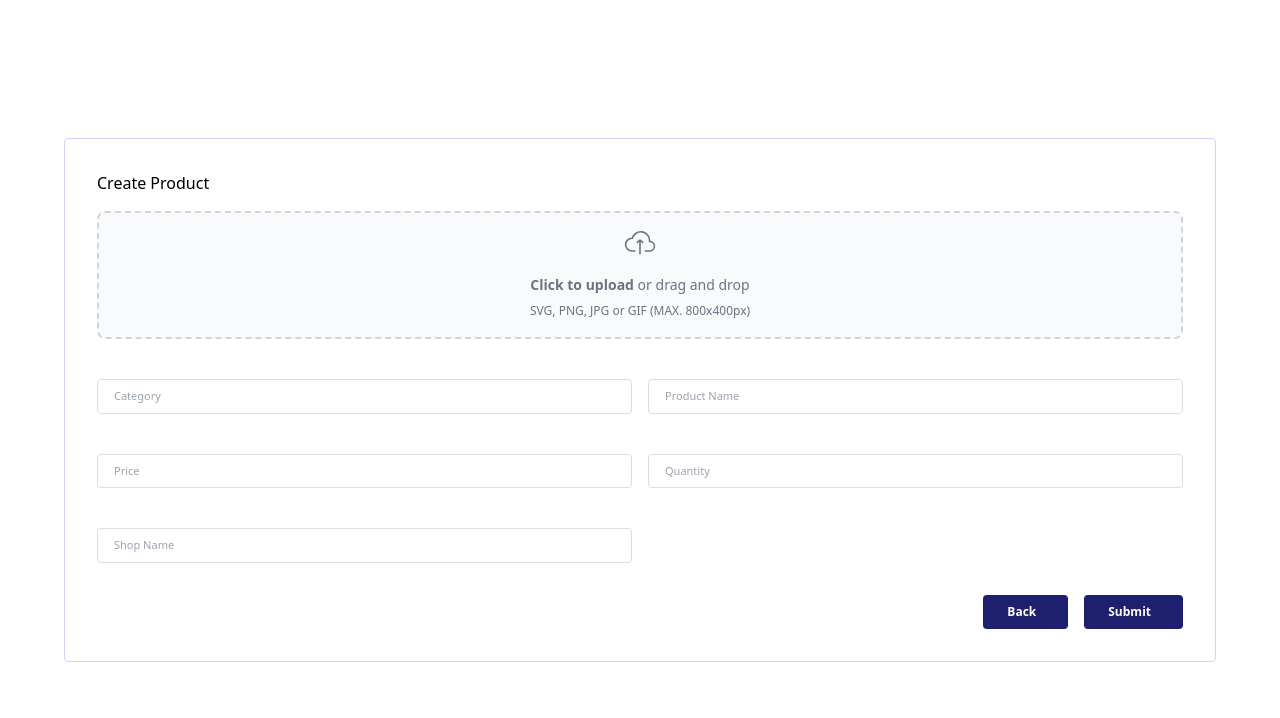
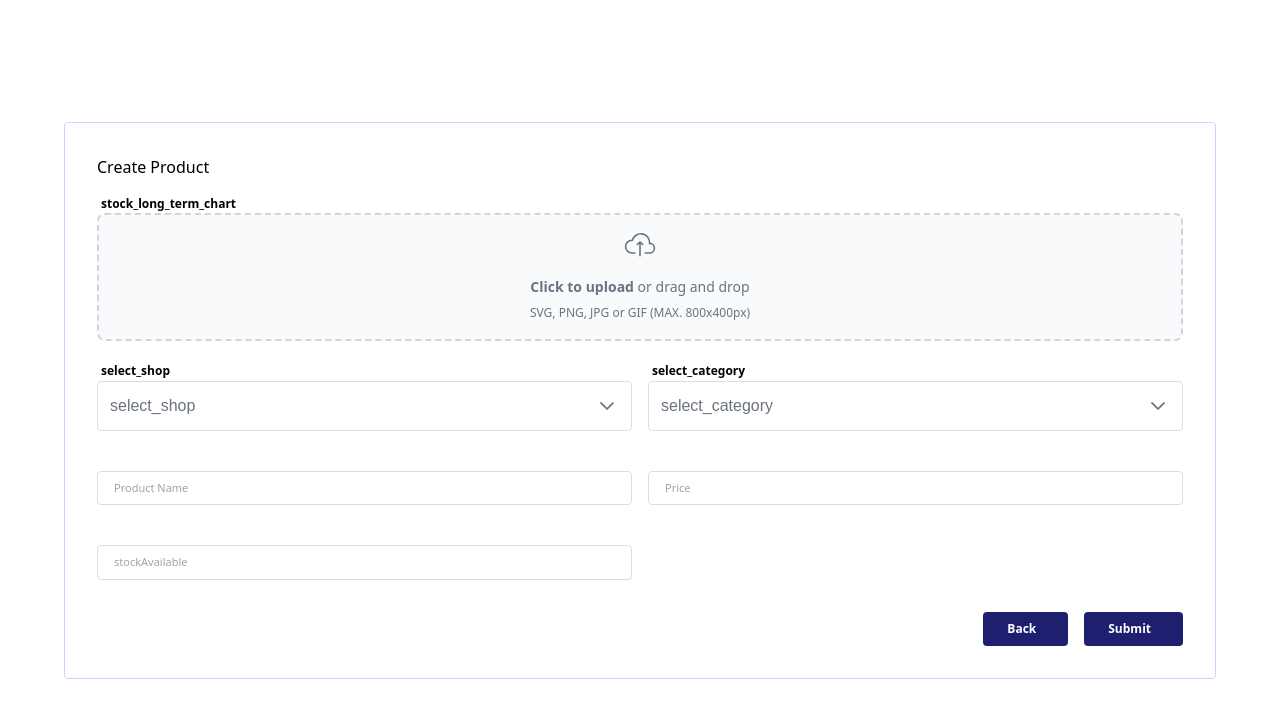
Before and after one commit to Hiteshsu06/Ecommerce-frontend, a React (Create React App) app: page /create-product in a window 1280 px wide. Shown: the top 718 px of the page. Built offline with nearby package versions, Linux system fonts and the light colour scheme; no server answers; a web font is replaced by a local one.

Commit message:
product remain

```diff
--- a/src/components/common/DropdownComponent.jsx
+++ b/src/components/common/DropdownComponent.jsx
@@ -1,21 +1,26 @@
 import { Dropdown } from 'primereact/dropdown';
 
-const DropdownComponent = ({selectedCity, cities, optionLabel, placeholder, className}) => {
-
-  const selectValue=(value)=>{
-    console.log("Data",value)
-  }
-
+const DropdownComponent = ({value, name, editable, data, onChange, optionLabel, placeholder, className, error, touched, label}) => {
   return (
     <div>
+       {placeholder ? (
+          <label className="text-[12px] text-TextSecondaryColor ms-[4px] font-[600]">{placeholder}</label>
+        ) : null}
         <Dropdown
-            value={selectedCity}
-            onChange={(e) => selectValue(e.value)}
-            options={cities}
+            name={name}
+            value={value}
+            onChange={onChange}
+            options={data}
+            editable={editable}
             optionLabel={optionLabel}
             placeholder={placeholder}
             className={className}
-        />
+         />
+         {error && touched ? (
+            <p className="text-[0.7rem] text-red-600">{error}</p>
+          ) : (
+            ""
+          )}
     </div>
   )
 }
--- a/src/components/layouts/Category/CategoryList.jsx
+++ b/src/components/layouts/Category/CategoryList.jsx
@@ -51,7 +51,7 @@ const CatergoryList = () => {
   ];
 
   const editCategory = (item) => {
-    navigate(`/edit-category/${item?.id}`);
+    navigate(`/edit-category/${item?.categoryId}`);
   };
 
   const confirmDeleteCategory = (item) => {
@@ -126,7 +126,7 @@ const CatergoryList = () => {
   }, []);
 
   const createCategory = () => {
-    navigate("/create-category");
+    navigate(ROUTES_CONSTANTS.CREATE_CATEGORY);
   };
 
   return (
--- a/src/components/layouts/Inventory/InventoryList.jsx
+++ b/src/components/layouts/Inventory/InventoryList.jsx
@@ -9,6 +9,7 @@ import DataTable from "@common/DataTable";
 import ButtonComponent from "@common/ButtonComponent";
 import Confirmbox from "@common/Confirmbox";
 import { allApi } from "@api/api";
+import { ROUTES_CONSTANTS } from "../../../constants/routesurl";
 
 const InventoryList = () => {
   const { t } = useTranslation("msg");
@@ -18,8 +19,8 @@ const InventoryList = () => {
   const item = {
     heading: t("inventory"),
     routes: [
-      { label: t("dashboard"), route: "/dashboard" },
-      { label: t("inventory"), route: "/dashboard/inventory" },
+      { label: t("dashboard"), route: ROUTES_CONSTANTS.DASHBOARD },
+      { label: t("inventory"), route: ROUTES_CONSTANTS.INVENTORY },
     ],
   };
 
--- a/src/components/layouts/Product/ProductForm.jsx
+++ b/src/components/layouts/Product/ProductForm.jsx
@@ -10,33 +10,38 @@ import { useFormik } from "formik";
 import { useNavigate, useParams } from "react-router-dom";
 import { useTranslation } from "react-i18next";
 import { Toast } from "primereact/toast";
-import { useRef } from "react";
+import { useEffect, useRef, useState } from "react";
 import { API_CONSTANTS } from "../../../constants/apiurl";
 import { ROUTES_CONSTANTS } from "../../../constants/routesurl";
 import { allApiWithHeaderToken } from "../../../api/api";
+import DropdownComponent from "../../common/DropdownComponent";
 
-const data = {
-  category: "",
-  productName: "",
-  price: "",
-  image: "",
-  qty: "",
-  shopName: ""
-};
 
 const ProductForm = () => {
   const toast = useRef(null);
   const { t } = useTranslation("msg");
   const navigate = useNavigate();
+
+  const [data,setData] = useState({
+    category: {},
+    productName: "",
+    price: "",
+    file: "",
+    stockAvailable: "",
+    shop: {},
+    image: "",
+  });
+  const [shopData, setShopData] = useState([]);
+  const [categoryData, setCategoryData] = useState([]);
   const { id } = useParams();
 
   const validationSchema = yup.object().shape({
-    category: yup.string().required(t("category_is_required")),
+    category: yup.object().required(t("category_is_required")),
     productName: yup.string().required(t("product_name_is_required")),
-    price: yup.string().required(t("price_is_required")),
-    qty: yup.string().required(t("qty_is_required")),
-    image: yup.string().required(t("image_is_required")),
-    shopName: yup.string().required(t("shop_name_is_required"))
+    price: yup.number().required(t("price_is_required")),
+    stockAvailable: yup.number().required(t("qty_is_required")),
+    file: yup.string().required(t("image_is_required")),
+    shop: yup.object().required(t("shop_name_is_required")),
   });
 
   const onHandleSubmit = async (value) => {
@@ -50,10 +55,24 @@ const ProductForm = () => {
   };
 
   const createStock = (value) => {
-    allApiWithHeaderToken(API_CONSTANTS.ADD_UPDATE_PRODUCT_DETAILS, value, "post",'multipart/form-data')
+    console.log("value", value);
+    allApiWithHeaderToken(API_CONSTANTS.ADD_UPDATE_PRODUCT_DETAILS, {
+      shopRefId: value.shop.id,
+      productName: value.productName,
+      price: value.price,
+      stockAvailable: value.stockAvailable,
+      categoryId: value.category.categoryId,
+      file: value.file,
+    }, "post",'multipart/form-data')
       .then((response) => {
         if (response.status === 200 && response.data.status.toLowerCase() === "success") {
-          navigate(ROUTES_CONSTANTS.STOCK_MANAGEMENT);
+          navigate(ROUTES_CONSTANTS.PRODUCTS);
+          toast.current.show({
+            severity: "success",
+            summary: "Success",
+            detail: "Product added successfully",
+            life: 3000,
+          });
         } else {
           toast.current.show({
             severity: "error",
@@ -99,8 +118,89 @@ const ProductForm = () => {
       });
   };
 
+  useEffect(()=>{
+      allApi(API_CONSTANTS.GET_ALL_SHOP_DETAILS, {id:localStorage.getItem("id")}, "post")
+      .then((response) => {
+        if (response.status === 200 && response.data.status.toLowerCase() === "success") {
+          setShopData(response?.data?.data?.shopDetailsList);
+        } else {
+          toast.current.show({
+            severity: "error",
+            summary: "Error",
+            detail: response?.data?.statusMessage,
+            life: 3000,
+          });
+        }
+      })
+      .catch((err) => {
+        console.error("err", err);
+        toast.current.show({
+            severity: "error",
+            summary: "Error",
+            detail: "Something went wrong",
+            life: 3000,
+        });
+      });
+      allApi(API_CONSTANTS.GET_ALL_CATEGORY_DETAILS, {
+        "pageNo" : "1",
+        "limit" : "1000",
+        "searchText" : "",
+        "categoryId" : null
+      }, "post")
+      .then((response) => {
+        if (response.status === 200 && response.data.status.toLowerCase() === "success") {
+          setCategoryData(response?.data?.data);
+        } else {
+          toast.current.show({
+            severity: "error",
+            summary: "Error",
+            detail: response?.data?.statusMessage,
+            life: 3000,
+          });
+        }
+      })
+      .catch((err) => {
+        console.error("err", err);
+        toast.current.show({
+            severity: "error",
+            summary: "Error",
+            detail: "Something went wrong",
+            life: 3000,
+        });
+      });
+
+      if(id){
+        allApiWithHeaderToken(API_CONSTANTS.GET_ALL_PRODUCT_DETAILS_BY_PRODUCT_ID, {id:id}, "post")
+        .then((response) => {
+          if (response.status === 200 && response.data.status.toLowerCase() === "success") {
+              setData({
+                  ...response?.data?.data,
+                  shop: shopData?.find((item)=>item?.shopRefId === response?.data?.data?.shopRefId),
+                  category: categoryData?.find((item)=>item?.categoryId === response?.data?.data?.categoryId),
+              })
+          } else {
+            toast.current.show({
+              severity: "error",
+              summary: "Error",
+              detail: response?.data?.statusMessage,
+              life: 3000,
+            });
+          }
+        })
+        .catch((err) => {
+          console.error("err", err);
+          toast.current.show({
+              severity: "error",
+              summary: "Error",
+              detail: "Something went wrong",
+              life: 3000,
+          });
+        });
+      }
+  },[id])
+
   const handleBack = () => {
-    navigate("/dashboard/products");
+    navigate(ROUTES_CONSTANTS.PRODUCTS);
   };
 
   const formik = useFormik({
@@ -111,7 +211,8 @@ const ProductForm = () => {
     validateOnBlur: true,
   });
 
-  const { values, errors, handleSubmit, handleChange, touched } = formik;
+  const { values, errors, setFieldValue,handleSubmit, handleChange, touched } = formik;
+  console.log(errors)
   return (
     <div className="flex h-screen bg-BgPrimaryColor">
       <Toast ref={toast} position="top-right" />
@@ -119,20 +220,40 @@ const ProductForm = () => {
         <div className="col-span-4">
             {t("create_product")}
         </div>
-        <div className="col-span-4">
-            <FileUpload/>
+       <div className="col-span-4">
+            <FileUpload
+              isLabel={t("stock_long_term_chart")}
+              value={values?.image}
+              name="file"
+              onChange={(e)=> {
+                setFieldValue('file', e?.currentTarget?.files[0]);
+                setFieldValue('image', URL.createObjectURL(e?.target?.files[0]));
+              }}/>
         </div>
         <div className="col-span-2">
-          <InputTextComponent
+          <DropdownComponent
+            value={values?.shop}
+            onChange={handleChange}
+            data= {shopData}
+            placeholder={t("select_shop")}
+            name="shop"
+            error={errors?.shop}
+            touched={touched?.shop}
+            className="col-span-2 w-full rounded border-[1px] border-[#ddd] custom-dropdown focus:outline-none"
+            optionLabel="shopName"
+          />
+        </div>
+        <div className="col-span-2">
+          <DropdownComponent
             value={values?.category}
             onChange={handleChange}
-            type="category"
-            placeholder={t("category")}
+            data= {categoryData}
+            placeholder={t("select_category")}
             name="category"
-            isLabel={true}
             error={errors?.category}
             touched={touched?.category}
-            className="w-full rounded border-[1px] border-[#ddd] px-[1rem] py-[8px] text-[11px] focus:outline-none"
+            className="col-span-2 w-full rounded border-[1px] border-[#ddd] custom-dropdown focus:outline-none"
+            optionLabel="categoryType"
           />
         </div>
         <div className="col-span-2">
@@ -163,27 +284,14 @@ const ProductForm = () => {
         </div>
         <div className="col-span-2">
           <InputTextComponent
-            value={values?.qty}
+            value={values?.stockAvailable}
             onChange={handleChange}
-            type="qty"
-            placeholder={t("qty")}
-            name="qty"
+            type="stockAvailable"
+            placeholder={t("stockAvailable")}
+            name="stockAvailable"
             isLabel={true}
-            error={errors?.qty}
-            touched={touched?.qty}
-            className="col-span-2 w-full rounded border-[1px] border-[#ddd] px-[1rem] py-[8px] text-[11px] focus:outline-none"
-          />
-        </div>
-        <div className="col-span-2">
-          <InputTextComponent
-            value={values?.shopName}
-            onChange={handleChange}
-            type="shopName"
-            placeholder={t("shop_name")}
-            name="shopName"
-            isLabel={true}
-            error={errors?.shopName}
-            touched={touched?.shopName}
+            error={errors?.stockAvailable}
+            touched={touched?.stockAvailable}
             className="col-span-2 w-full rounded border-[1px] border-[#ddd] px-[1rem] py-[8px] text-[11px] focus:outline-none"
           />
         </div>
--- a/src/components/layouts/Product/ProductList.jsx
+++ b/src/components/layouts/Product/ProductList.jsx
@@ -56,7 +56,7 @@ const ProductList = () => {
   ];
 
   const editStock = (item) => {
-    navigate(`/edit-product/${item?.id}`);
+    navigate(`/edit-product/${item?.productId}`);
   };
 
   const confirmDeleteStock = (item) => {
--- a/src/components/layouts/Shop/ShopForm.jsx
+++ b/src/components/layouts/Shop/ShopForm.jsx
@@ -10,11 +10,13 @@ import { useFormik } from "formik";
 import { useNavigate, useParams } from "react-router-dom";
 import { useTranslation } from "react-i18next";
 import { ROUTES_CONSTANTS } from "../../../constants/routesurl";
-import { useRef } from "react";
+import { useEffect, useRef, useState } from "react";
 import { Toast } from "primereact/toast";
 import { API_CONSTANTS } from "../../../constants/apiurl";
+import { use } from "i18next";
 
-const data = {
+const ShopForm = () => {
+  const [data,setData] = useState({
     shopName: "",
     addressLine1: "",
     addressLine2: "",
@@ -27,9 +29,7 @@ const data = {
     shopImageUrl: "",
     shopImage: "",
     city: "",
-};
-
-const ShopForm = () => {
+  });
   const toast = useRef(null);
   const { t } = useTranslation("msg");
   const navigate = useNavigate();
@@ -60,7 +60,6 @@ const ShopForm = () => {
   };
 
   const createStock = (value) => {
-    console.log("value", value);
     value.userId = localStorage.getItem("id");
     allApiWithHeaderToken(API_CONSTANTS.ADD_UPDATE_SHOP_DETAILS, value, "post", "multipart/form-data")
       .then((response) => {
@@ -88,7 +87,8 @@ const ShopForm = () => {
 
   const updateStock = (value) => {
     value.shopDtlsId=id;
-    allApiWithHeaderToken(API_CONSTANTS.ADD_UPDATE_SHOP_DETAILS, value, "POST")
+    value.userId = localStorage.getItem("id");
+    allApiWithHeaderToken(API_CONSTANTS.ADD_UPDATE_SHOP_DETAILS, value, "post", "multipart/form-data")
       .then((response) => {
         if(response?.status === 200 && response?.data?.status?.toLowerCase() === "success"){
           navigate(ROUTES_CONSTANTS.SHOPS);
@@ -111,6 +111,34 @@ const ShopForm = () => {
         });
       });
   };
+
+  useEffect(() => {
+    if (id) {
+      allApiWithHeaderToken(API_CONSTANTS.GET_ALL_SHOP_DETAILS_BY_SHOP_ID, { id: id }, "post")
+        .then(async (response) => {
+          if (response?.status === 200 && response?.data?.status?.toLowerCase() === "success") {
+            let fileres = await fetch(response?.data?.data?.shopImageUrl).then(res => res.blob()).then(blob => new File([blob], response?.data?.data?.shopImageName, { type: blob.type }));
+            setData({ ...response?.data?.data,shopImageUrl: fileres,shopImage: response?.data?.data?.shopImageUrl });
+          } else {
+            toast.current.show({
+              severity: "error",
+              summary: "Error",
+              detail: response?.data?.statusMessage,
+              life: 3000,
+            });
+          }
+        })
+        .catch((err) => {
+          console.error("err", err);
+          toast.current.show({
+            severity: "error",
+            summary: "Error",
+            detail: "Something went wrong",
+            life: 3000,
+          });
+        });
+    }
+  }, []);
 
   const handleBack = () => {
     navigate(ROUTES_CONSTANTS.PRODUCTS);
--- a/src/components/layouts/Shop/ShopList.jsx
+++ b/src/components/layouts/Shop/ShopList.jsx
@@ -115,7 +115,7 @@ const ShopList = () => {
     }, "post")
       .then((response) => {
         if (response.status === 200 && response.data.status.toLowerCase() === "success") {
-          setData(response?.data?.data);
+          setData(response?.data?.data?.shopDetailsList);
         } else {
           toast.current.show({
             severity: "error",
--- a/src/constants/apiurl.js
+++ b/src/constants/apiurl.js
@@ -3,11 +3,14 @@ export const API_CONSTANTS = {
     LOGIN: "admin/login",
     ADD_UPDATE_SHOP_DETAILS: "admin/addShopDetails",
     GET_ALL_SHOP_DETAILS: "admin/getAllShopDtlsByUserId",
+    GET_ALL_SHOP_DETAILS_BY_SHOP_ID: "admin/getShopDetailsByShopId",
     DELETE_SHOP_DETAILS: "admin/deleteShopDtlsById",
     ADD_UPDATE_CATEGORY_DETAILS: "admin/addEditCategoryDtls",
     GET_ALL_CATEGORY_DETAILS: "admin/getAllCategoryDtls",
+    GET_ALL_CATEGORY_DETAILS_BY_CATEGORY_ID: "admin/getCategoryByCategoryId",
     DELETE_CATEGORY_DETAILS: "admin/deleteCategoryDtls",
     GET_CATEGORY_DETAILS_BY_ID: "admin/getCategoryDtlsById",
     ADD_UPDATE_PRODUCT_DETAILS: "admin/addProductDetails",
     GET_ALL_PRODUCT_DETAILS: "admin/getAllProducts",
+    GET_ALL_PRODUCT_DETAILS_BY_PRODUCT_ID: "admin/getProductDetailsByProductId",
 }
```
Also changed, not shown: src/components/layouts/Category/CategoryForm.jsx (+44 -14 lines), src/components/layouts/Inventory/InventoryForm.jsx (+4 -3 lines). Lines whose indentation alone changed are shown as unchanged.
